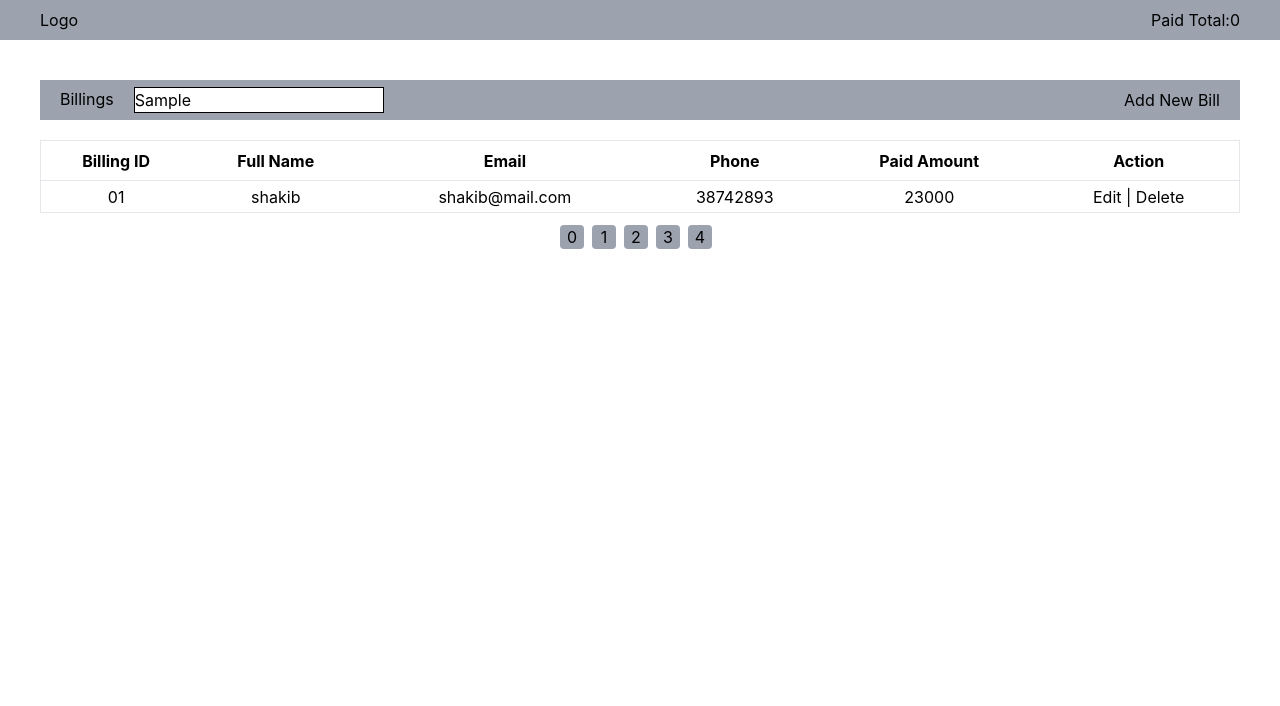
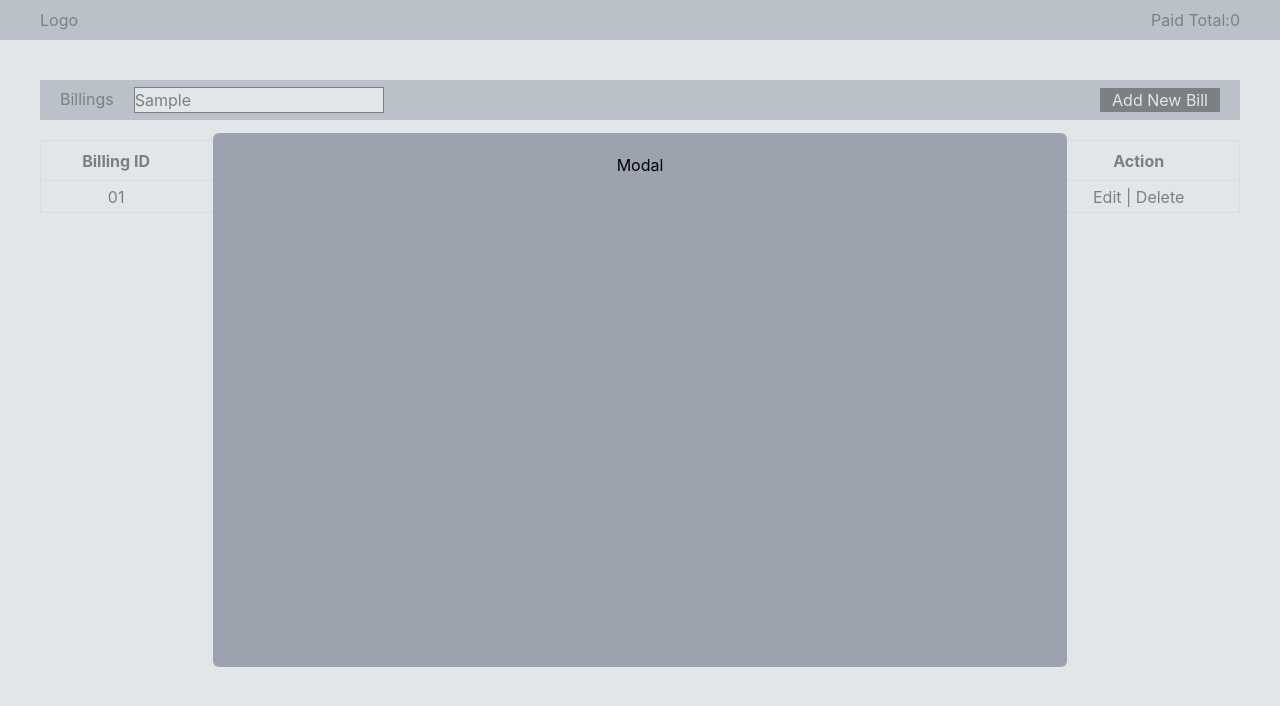
Before and after one commit to moniruzzaman01/task-PHero, a React (Create React App) app: page / in a window 1280 px wide. Both pictures are taken after typing "Sample" into the empty fields and a click on the button "Add New Bill". Shown: the top 706 px of the page. Built offline with nearby package versions, Linux system fonts and the light colour scheme.

Commit message:
modal added

```diff
--- a/src/Components/Billing.js
+++ b/src/Components/Billing.js
@@ -1,10 +1,13 @@
-import React from "react";
+import React, { useState } from "react";
 import BillingTable from "./BillingTable";
+import Modal from "./Modal";
 import Pagination from "./Pagination";
 
 const Billing = () => {
+  const [modal, setModal] = useState(false);
   return (
     <div className=" mx-10 mt-10 bg-gray-400 h-10">
+      {modal && <Modal setModal={setModal} />}
       <div className=" flex justify-between h-full items-center px-5 ">
         <div className=" flex">
           <h2 className=" mr-5">Billings</h2>
@@ -14,7 +17,12 @@ const Billing = () => {
             placeholder="Search"
           />
         </div>
-        <button>Add New Bill</button>
+        <button
+          className=" bg-black text-white px-3"
+          onClick={() => setModal(true)}
+        >
+          Add New Bill
+        </button>
       </div>
       <BillingTable />
       <Pagination />
--- /dev/null
+++ b/src/Components/Modal.js
@@ -0,0 +1,13 @@
+import React from "react";
+
+const Modal = ({ setModal }) => {
+  return (
+    <div className=" bg-gray-300 bg-opacity-60 absolute w-screen h-screen top-0 left-0 flex items-center ">
+      <div className=" bg-gray-400 h-2/3 w-2/3 mx-auto rounded-md p-5">
+        <h2 onClick={() => setModal(false)}>Modal</h2>
+      </div>
+    </div>
+  );
+};
+
+export default Modal;
```
